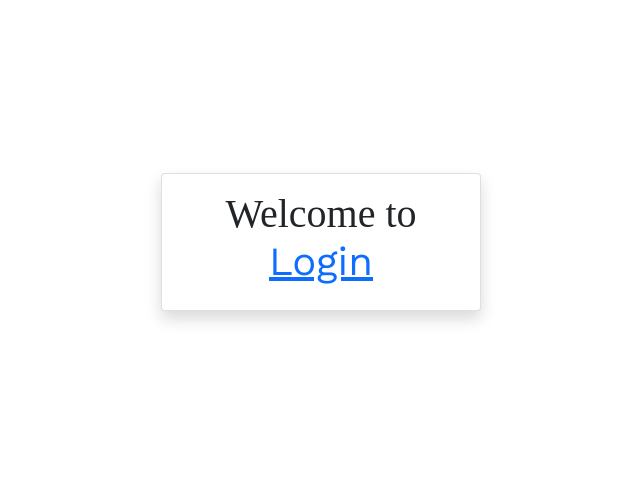
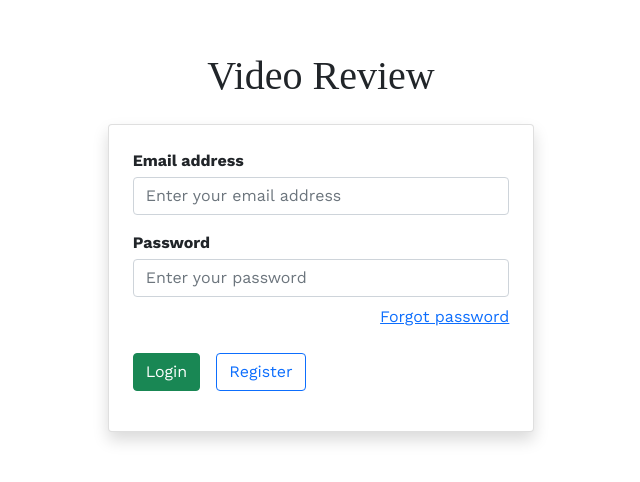
Before and after one commit to amitavroy/video-reviews, a Next.js app: page / in a window 1280 px wide. Shown: the part 158-640 px from the top of the page, without its empty margins (319-959 px from the left). Built offline with nearby package versions, Linux system fonts and the light colour scheme; no server answers; a web font is replaced by a local one.

Commit message:
Basic refactoring

```diff
--- /dev/null
+++ b/components/forms/labels/index.tsx
@@ -0,0 +1,16 @@
+interface Props {
+  id: string;
+  name: string;
+}
+
+const FormLabel: React.FC<Props> = ({ id, name }) => {
+  return (
+    <div className="mb-1">
+      <label htmlFor={id || ''}>
+        <strong>{name}</strong>
+      </label>
+    </div>
+  );
+};
+
+export default FormLabel;
--- a/components/forms/login-form/index.tsx
+++ b/components/forms/login-form/index.tsx
@@ -4,6 +4,7 @@ import Link from 'next/link';
 import { LoginSchema } from '../../../schemas/login.schema';
 import AuthService from '../../../services/auth.service';
 import { ValidationMessage } from '../../validation-message';
+import FormLabel from '../labels';
 
 export const LoginForm = () => {
   const handleLogin = async (values, formikHelpers: FormikHelpers<any>) => {
@@ -23,7 +24,7 @@ export const LoginForm = () => {
         {({ values, handleChange, handleBlur, errors, touched }) => (
           <Form>
             <div className="mb-3">
-              <label htmlFor="email">Email address</label>
+              <FormLabel id="email" name="Email address" />
               <input
                 type="email"
                 name="email"
@@ -36,7 +37,7 @@ export const LoginForm = () => {
               <ValidationMessage name="email" />
             </div>
             <div className="mb-3">
-              <label htmlFor="password">Password</label>
+              <FormLabel id="password" name="Password" />
               <input
                 type="password"
                 name="password"
--- a/pages/index.js
+++ b/pages/index.js
@@ -1,12 +1,5 @@
-import Link from 'next/link'
-export default function Home() {
-  return (
-    <div className="d-flex flex-column align-items-center justify-content-center min-vh-100">
-      <div className="card col-3 shadow">
-        <div className="card-body text-center">
-          <h1>Welcome to <Link href="/login"><a>Login</a></Link></h1>
-        </div>
-      </div>
-    </div>
-  );
-}
+import LoginPage from './login';
+const Home = () => {
+  return <LoginPage />;
+};
+export default Home;
--- a/pages/login/index.tsx
+++ b/pages/login/index.tsx
@@ -1,9 +1,18 @@
-import Link from 'next/link';
+import Head from 'next/head';
+import React from 'react';
+
 import Card from '../../components/card';
 import { LoginForm } from '../../components/forms/login-form';
 
+const pageTitle =
+  'A application build during the tutorial series | View review';
+
 const LoginPage = () => {
   return (
+    <React.Fragment>
+      <Head>
+        <title>{pageTitle}</title>
+      </Head>
       <div className="d-flex flex-column align-items-center justify-content-center min-vh-100">
         <div className="mb-3">
           <h1>Video Review</h1>
@@ -12,6 +21,7 @@ const LoginPage = () => {
           <LoginForm />
         </Card>
       </div>
+    </React.Fragment>
   );
 };
 export default LoginPage;
```
Also changed, not shown: components/forms/registration-form/index.tsx (+5 -4 lines), pages/register/index.tsx (+10 -0 lines). Lines whose indentation alone changed are shown as unchanged.
